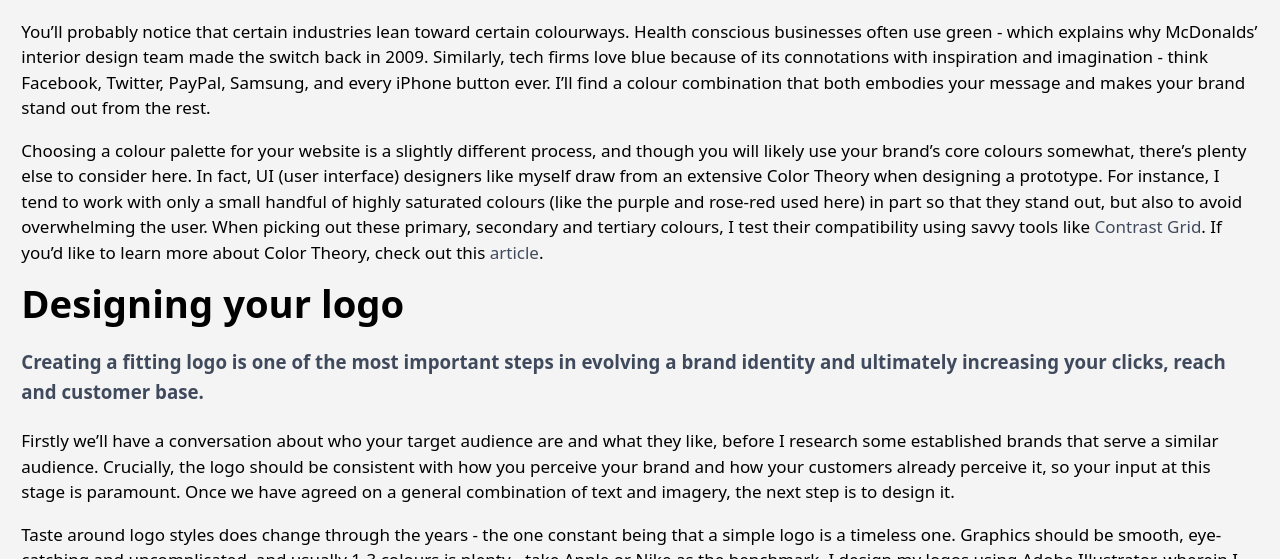
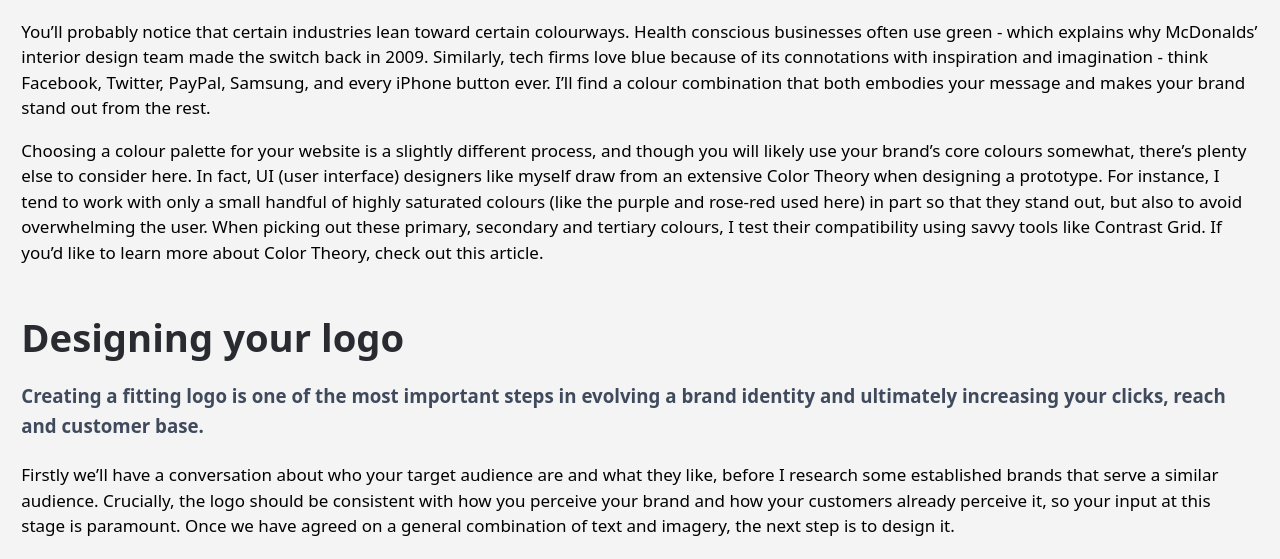
Before and after one commit to invictalex/freelance-site, an Astro site: page /services in a window 1280 px wide. Shown: the part 715-1274 px from the top of the page. Built offline with nearby package versions, Linux system fonts and the light colour scheme; Astro itself is replaced by a stand-in of ours.

Commit message:
styling-update

```diff
--- a/public/admin/config.yml
+++ b/public/admin/config.yml
@@ -10,6 +10,9 @@ publish_mode: editorial_workflow
 
 media_folder: /public/uploads
 public_folder: /uploads
+
+editor:
+  preview: false
 
 collections:
 
--- a/src/style/GlobalStyles.astro
+++ b/src/style/GlobalStyles.astro
@@ -51,7 +51,7 @@ h6 {    font-size: 1.25rem; line-height: 1.75rem;  }    /*text-xl*/
 
 p, li {     font-size: 17px;}
 
-.markdown h2{
+.markdown h3{
     color: #292B30;
     font-size: 2.25rem;
     margin-top: 3rem;
@@ -74,7 +74,7 @@ p, li {     font-size: 17px;}
 }
 
 .markdown a{
-    color: #404a5d
+    text-decoration-style: dotted;
 }
 
 
```
